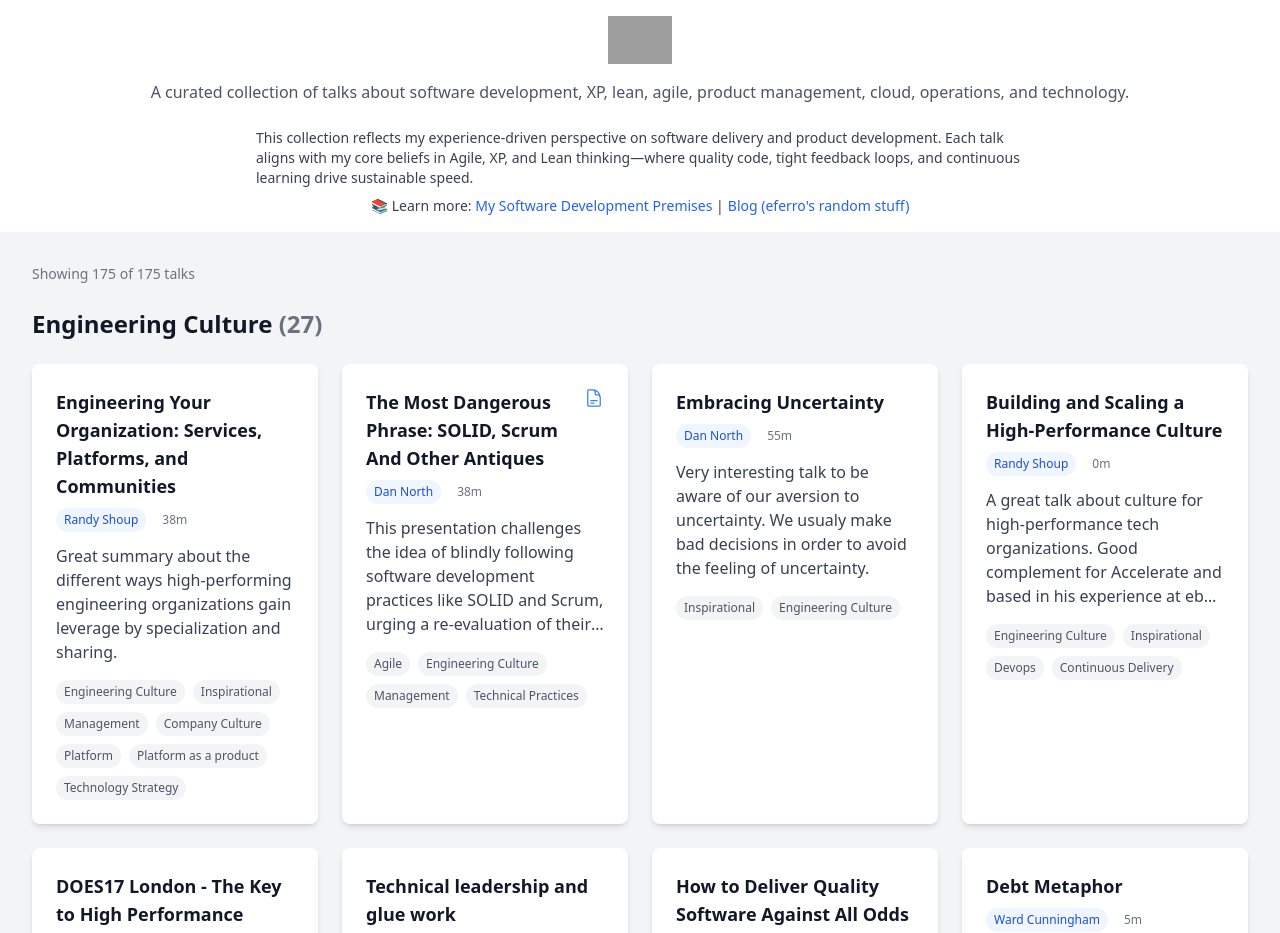
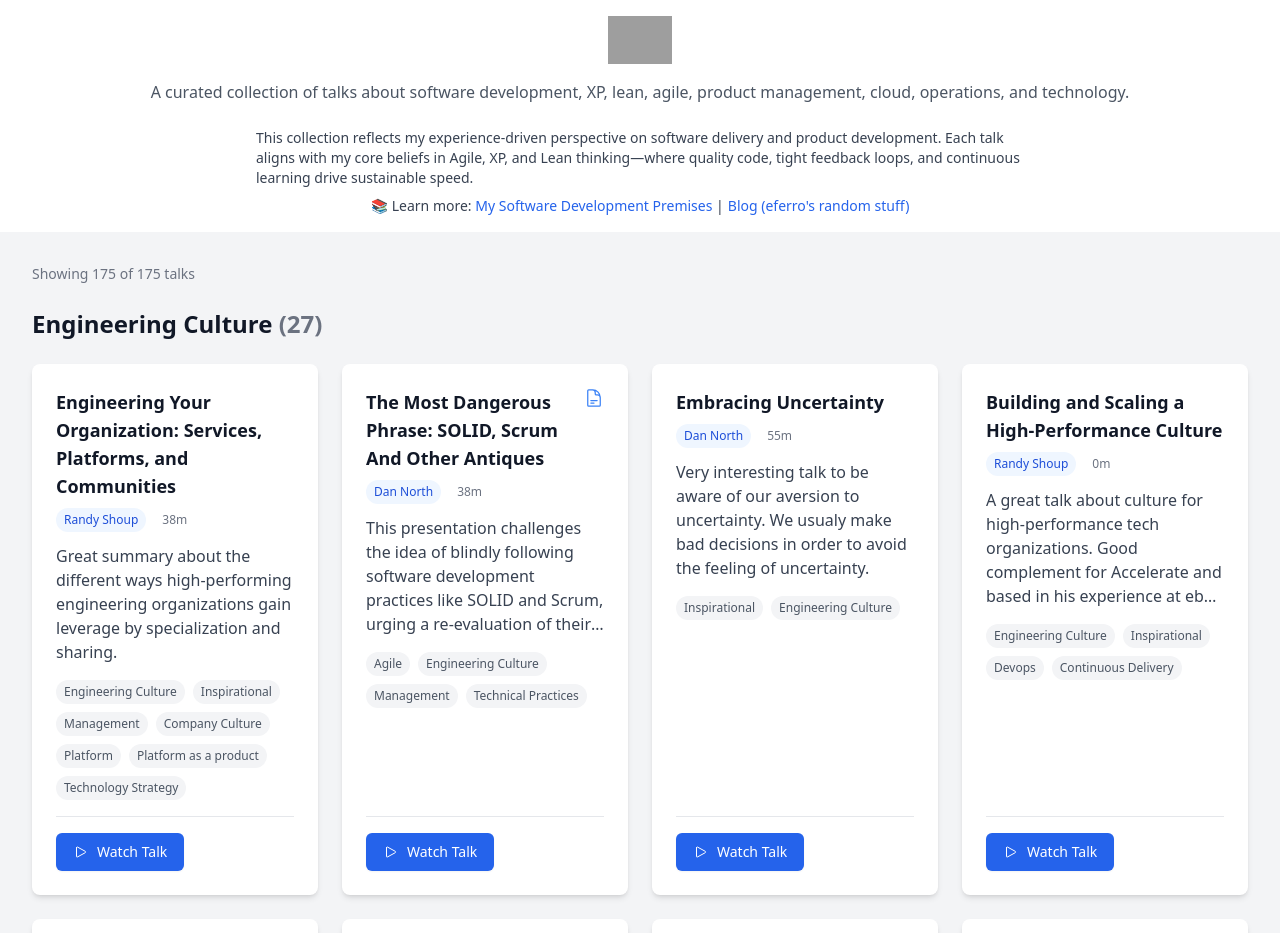
Before and after one commit to eferro/eferro-picks-site, a React (Vite) app: page / in a window 1280 px wide. Shown: the top 933 px of the page. Built offline with nearby package versions, Linux system fonts and the light colour scheme; grey boxes are pictures that could not be loaded; the HTML template or start-up script is replaced by a standard one.

Commit message:
feat: Add Watch Talk button with consistent bottom positioning in talk cards

```diff
--- a/src/components/TalksList/TalkCard.tsx
+++ b/src/components/TalksList/TalkCard.tsx
@@ -2,7 +2,7 @@ import { useMemo } from 'react';
 import { Link } from 'react-router-dom';
 import { Talk } from '../../types/talks';
 import { formatDuration } from '../../utils/format';
-import { DocumentTextIcon } from '@heroicons/react/24/outline';
+import { DocumentTextIcon, PlayIcon } from '@heroicons/react/24/outline';
 
 interface TalkCardProps {
   talk: Talk;
@@ -44,7 +44,8 @@ export function TalkCard({
       to={`/talk/${talk.id}`}
       className="block bg-white rounded-lg shadow-md hover:shadow-lg transition-shadow"
     >
-      <div className="p-6">
+      <div className="p-6 flex flex-col h-full">
+        <div className="flex-1">
           <div className="flex justify-between items-start mb-2">
             <h3 className="text-lg font-semibold text-gray-900">
               {talk.title}
@@ -82,6 +83,19 @@ export function TalkCard({
             {topicElements}
           </div>
         </div>
+        <div className="border-t pt-4 mt-4">
+          <a
+            href={talk.url}
+            target="_blank"
+            rel="noopener noreferrer"
+            onClick={(e) => e.stopPropagation()}
+            className="inline-flex items-center px-4 py-2 border border-transparent text-sm font-medium rounded-md shadow-sm text-white bg-blue-600 hover:bg-blue-700 transition-colors"
+          >
+            <PlayIcon className="h-4 w-4 mr-2" />
+            Watch Talk
+          </a>
+        </div>
+      </div>
     </Link>
   );
 }
```
Lines whose indentation alone changed are shown as unchanged.
